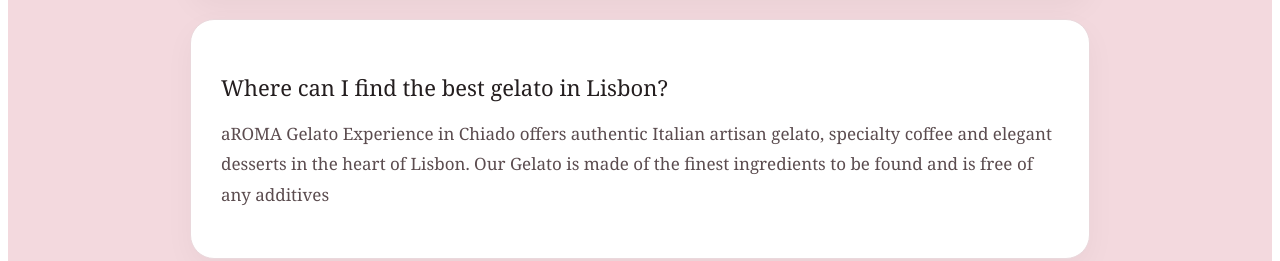
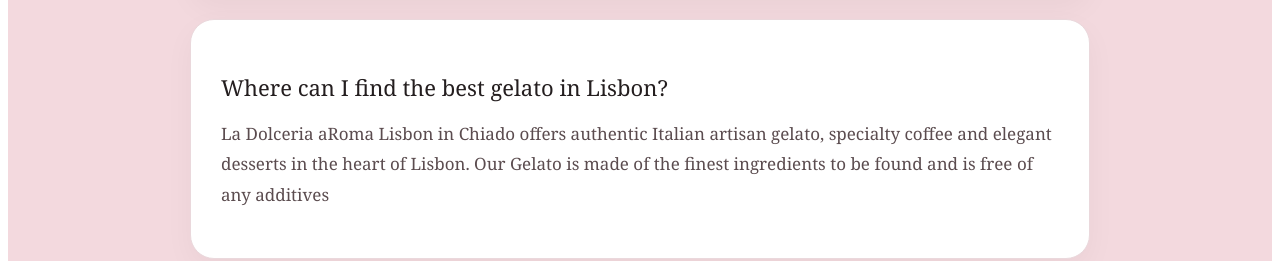
Before and after one commit to dalanca/aroma-gelato-lisbon, a React (Vite) app: page / in a window 1280 px wide. Shown: the part 5147-5408 px from the top of the page. Built offline with nearby package versions, Linux system fonts and the light colour scheme.

Commit message:
Update homepage introduction for La Dolceria aRoma Lisbon

```diff
--- a/src/App.tsx
+++ b/src/App.tsx
@@ -654,7 +654,7 @@
       },
       {
         q: "Where can I find the best gelato in Lisbon?",
-        a: "aROMA Gelato Experience in Chiado offers authentic Italian artisan gelato, specialty coffee and elegant desserts in the heart of Lisbon. Our Gelato is made of the finest ingredients to be found and is free of any additives",
+        a: "La Dolceria aRoma Lisbon in Chiado offers authentic Italian artisan gelato, specialty coffee and elegant desserts in the heart of Lisbon. Our Gelato is made of the finest ingredients to be found and is free of any additives",
       },
       {
         q: "Do you serve specialty coffee?",
@@ -869,15 +869,15 @@
 {[
   {
     image: gelatoCounter,
-    alt: "Artisan gelato at aROMA Gelato Experience in Lisbon",
+    alt: "Artisan gelato at La Dolceria aRoma Lisbon ",
   },
   {
     image: coffeePhoto,
-    alt: "Specialty coffee at aROMA Gelato Experience in Lisbon",
+    alt: "Specialty coffee at La Dolceria aRoma Lisbon ",
   },
   {
     image: interiorPhoto,
-    alt: "Luxury interior of aROMA Gelato Experience in Chiado Lisbon",
+    alt: "Luxury interior of La Dolceria aRoma Lisbon in Chiado",
   },
   {
     image: pistachioGelato,
```
